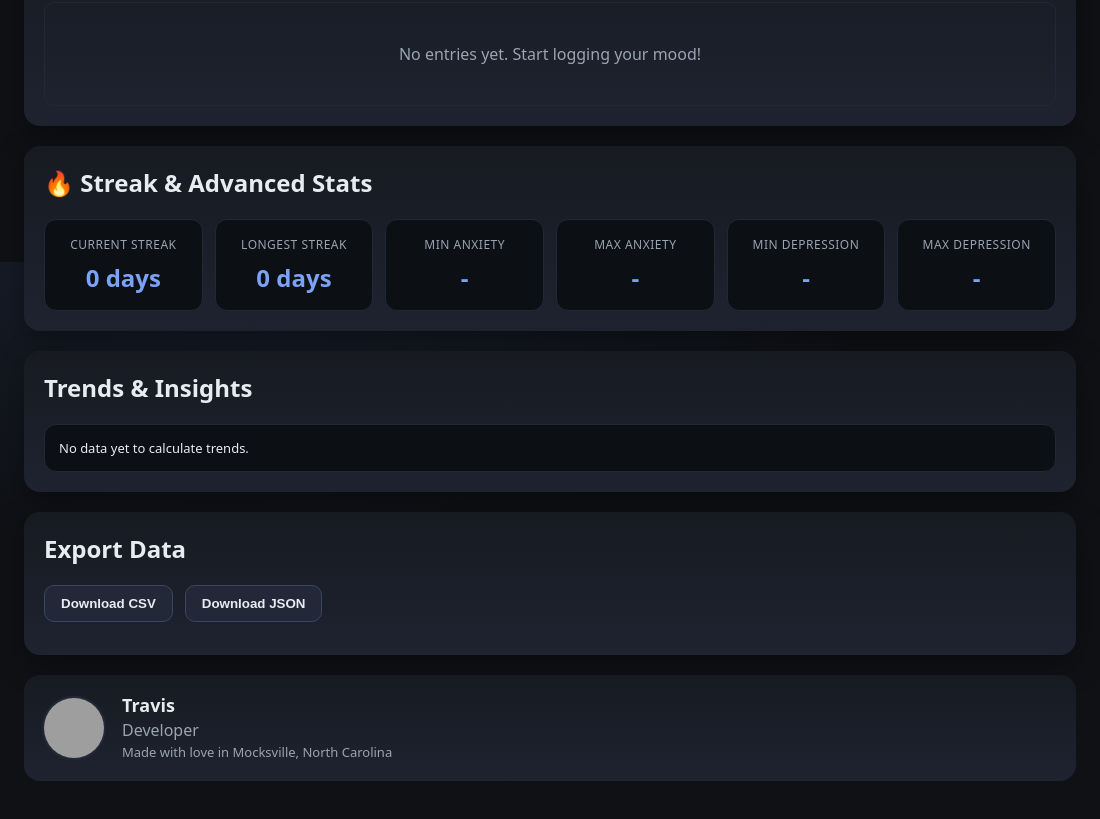
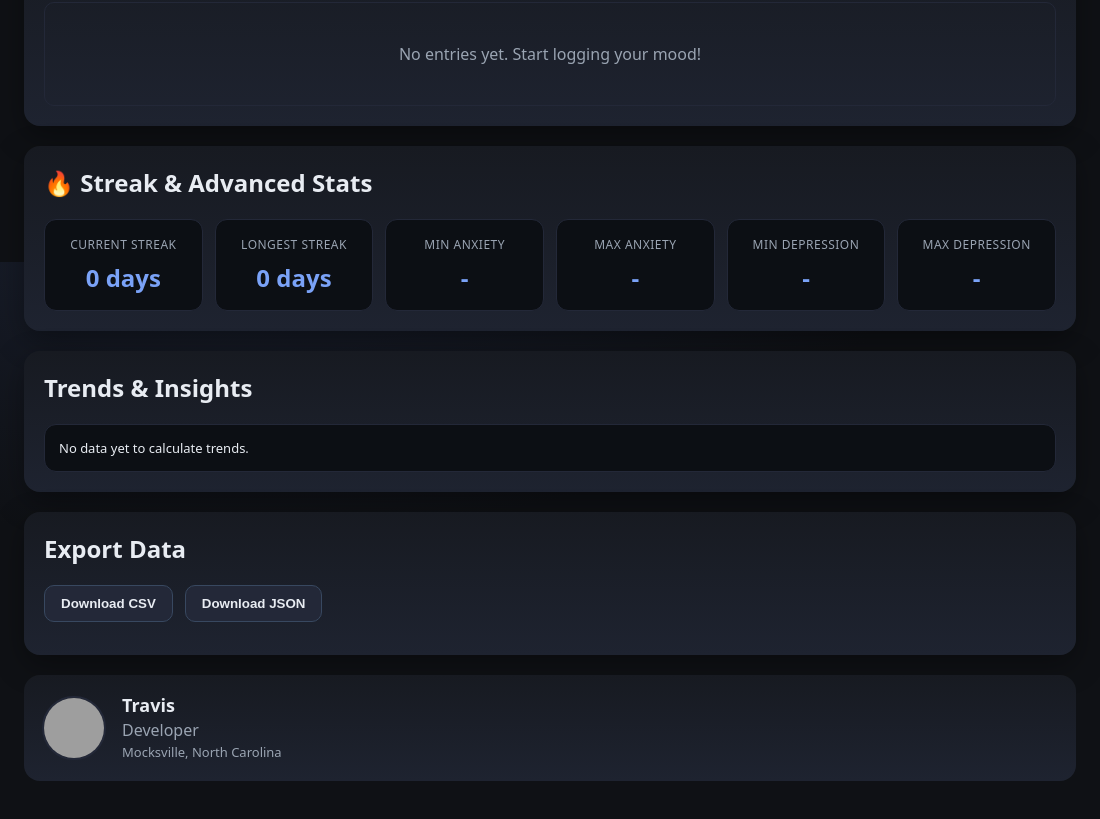
Before and after one commit to travisvitale32-hub/electron-mood-tracker, an Electron app: page index.html in a window 1100 px wide. Shown: the part 1338-2157 px from the top of the page. Drawn offline with nearby package versions, Linux system fonts and the light colour scheme; grey boxes are pictures that could not be loaded.

Commit message:
Update developer bio text in index.html

```diff
--- a/index.html
+++ b/index.html
@@ -127,7 +127,7 @@
       <div class="dev-info">
         <h3 id="devName">Travis</h3>
         <p id="devRole">Developer</p>
-        <p class="dev-bio">Made with love in Mocksville, North Carolina</p>
+        <p class="dev-bio">Mocksville, North Carolina</p>
       </div>
     </section>
 
```
